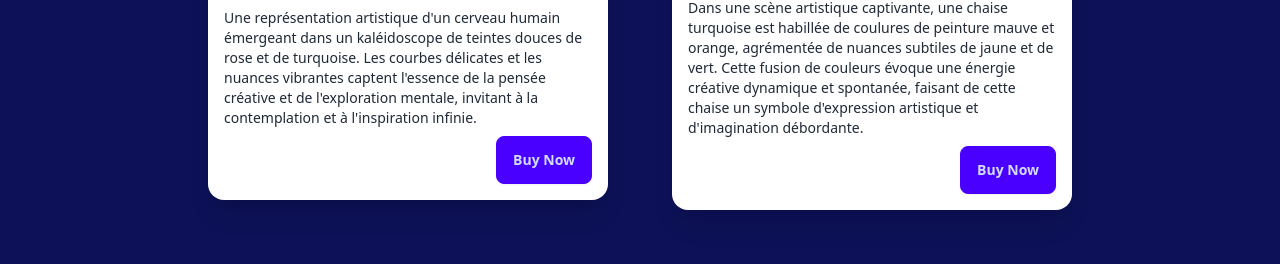
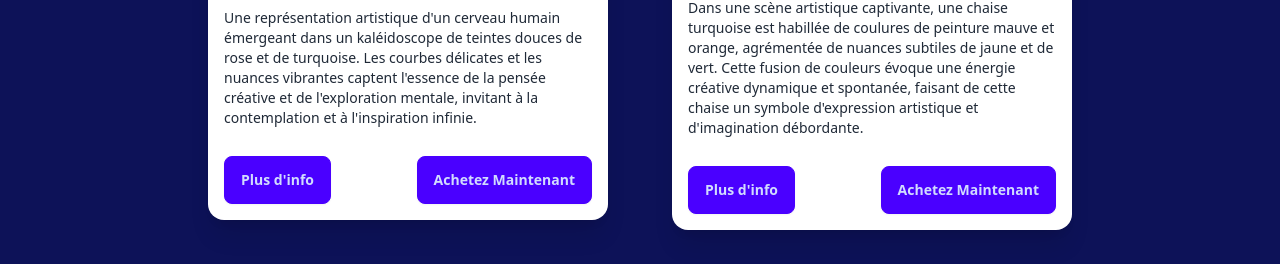
Before and after one commit to SteevenSF01/Eshopy-M_A-S, a React (Vite) app: page / in a window 1280 px wide. Shown: the part 458-722 px from the top of the page. Built offline with nearby package versions, Linux system fonts and the light colour scheme; what tailwindcss-animated would draw is missing.

Commit message:
Ajout prix

```diff
--- a/src/App.jsx
+++ b/src/App.jsx
@@ -21,60 +21,70 @@ let images = [
     titre : "Brain",
     image: Brain,
     description : "Une représentation artistique d'un cerveau humain émergeant dans un kaléidoscope de teintes douces de rose et de turquoise. Les courbes délicates et les nuances vibrantes captent l'essence de la pensée créative et de l'exploration mentale, invitant à la contemplation et à l'inspiration infinie.",
+    prix : 0.29,
   },
   {
     id: 2,
     titre : "Chaise",
     image: Chaise,
     description : "Dans une scène artistique captivante, une chaise turquoise est habillée de coulures de peinture mauve et orange, agrémentée de nuances subtiles de jaune et de vert. Cette fusion de couleurs évoque une énergie créative dynamique et spontanée, faisant de cette chaise un symbole d'expression artistique et d'imagination débordante.",
+    prix : 0.59,
   },
   {
     id: 3,
     titre : "Chaton",
     image: Chaton,
     description : "Découvrez un adorable chaton aux tons vifs et expressifs. Sa fourrure chatoyante, mêlant des nuances de mauve et d'orange, s'illumine subtilement de touches de jaune et de vert. Les teintes vibrantes reflètent la vitalité et la curiosité de ce jeune félin, captivant le cœur avec sa douceur et son charme irrésistibles.",
+    prix : 0.42,
   },
   {
     id: 4,
     titre : "Spoon",
     image: Cuillere,
     description: "Dans une composition saisissante, une cuillère en bois repose délicatement sur une assiette, où se mêlent des éclats de mauve et d'orange, relevés par des touches subtiles de jaune et de vert. Les couleurs évoquent une harmonie organique, offrant une scène visuellement captivante et chaleureuse, tout en invitant à la contemplation et à la convivialité.",
+    prix : 0.58,
   },
   {
     id: 5,
     titre : "Dragon",
     image: Dragon,
     description: "Un dragon imposant se tient sur ses quatre pattes, sa silhouette se détachant contre le ciel étoilé. Ses écailles d'un bleu-gris profond captent la lumière de la lune, tandis que des touches délicates de rose révèlent sa présence mystique. Avec sa stature impressionnante et ses nuances élégantes, il incarne à la fois la puissance brute et la beauté envoûtante des créatures légendaires.",
+    prix : 0.67,
   },
   {
     id: 6,
     titre : "Cake",
     image: Gateau,
     description :"Imaginez un gâteau d'une élégance extraordinaire : ses couches délicates arborent des teintes de mauve et de pêche, tandis que des accents turquoise ajoutent une touche de vivacité. Une cascade de couleur mauve dégouline gracieusement sur les côtés du gâteau, créant un contraste saisissant. Chaque bouchée évoque une expérience gustative et visuelle inoubliable.",
+    prix : 0.15,
   },
   {
     id: 7,
     titre : "Lion",
     image: Lion,
     description: "Dans une profusion de couleurs, un lion adulte se tient majestueusement, sa crinière flamboyante captant la lumière. Entouré de teintes chatoyantes de bleu, de vert, de jaune, de nuances subtiles de mauve et de rose, il incarne la puissance et l'élégance au cœur de cette symphonie chromatique, révélant la magnificence de la nature dans toute sa splendeur.",
+    prix : 1,
   },
   {
     id: 8,
     titre : "Partiture",
     image: Partiture,
     description: "Dans un tableau musical enchanté, un livre de partitions s'anime sous nos yeux, ses pages chatoyantes ornées de nuances de mauve, de turquoise et de pêche. Les notes prennent vie, s'élevant de manière magique du papier, vibrant de couleurs vives et éclatantes. Captivant les sens et éveillant l'âme à la beauté de l'art musical dans toute sa splendeur chromatique.",
+    prix : 0.9,
   },
   {
     id:9,
     titre : "Pont",
     image: Pont,
     description: "Surplombant les eaux paisibles de la mer, un pont en bois s'étend majestueusement, chaque planche révélant les marques du temps et de l'aventure. Des crayons de pastel bordent le chemin, leurs couleurs chaudes illuminant l'horizon avec une énergie vive et éclatante. Invitant les voyageurs à embarquer pour un voyage de découverte et d'inspiration le long de cette voie enchantée.",
+    prix : 0.62,
   },
   {
     id: 10,
     titre : "Television",
     image: Tele,
     description: "Dans un hommage rétro, une télévision ancienne en blanc pur trône majestueusement, son écran noir prêt à capturer les histoires du passé. Des coulures de couleurs vives - rouge, jaune, vert, et orange - dégoulinent du sommet de l'appareil, ajoutant une touche d'éclat et de fantaisie à sa silhouette classique. Cette image évoque un mélange de nostalgie et de créativité, fusionnant le passé avec une énergie dynamique et colorée, prête à illuminer les moments présents.",
+    prix : 0.74,
   },
 ];
 
--- a/src/assets/components/Card/Card.jsx
+++ b/src/assets/components/Card/Card.jsx
@@ -17,8 +17,9 @@ export default function Card(props) {
           <div className="card-body">
             <h2 className="card-title">{element.titre}</h2>
             <p>{element.description}</p>
-            <div className="card-actions justify-end">
-              <button className="btn btn-primary">Buy Now</button>
+            <div className="card-actions justify-between">
+              <button className="btn btn-primary mt-5 ">Plus d'info</button>
+              <button className="btn btn-primary mt-5 ">Achetez Maintenant</button>
             </div>
           </div>
         </div>
```
